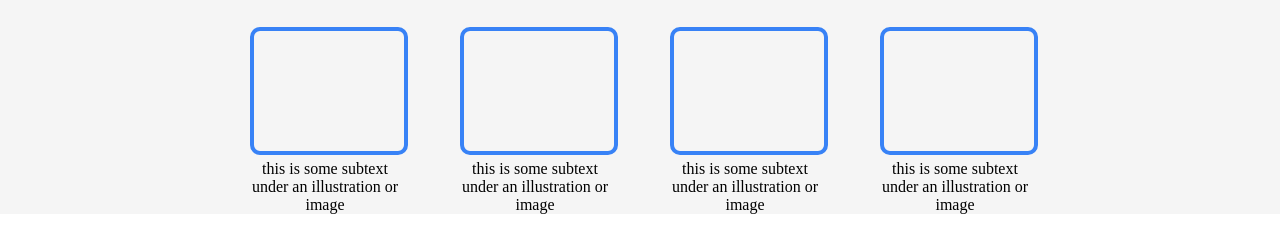
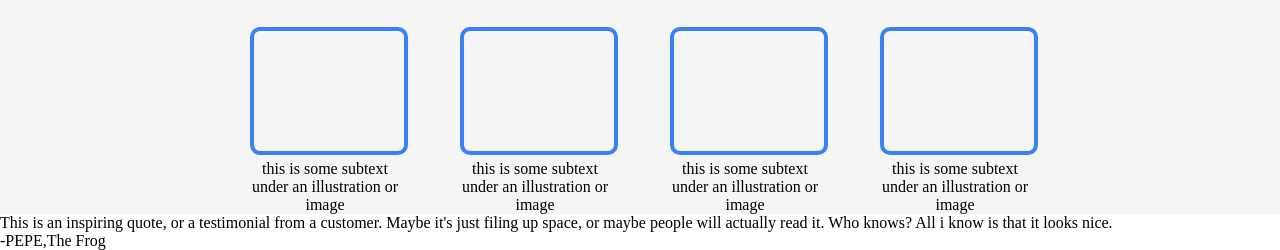
Before and after one commit to IBLearning0/landing-page, a plain HTML site: page index.html in a window 1280 px wide. Shown: the part 646-896 px from the top of the page. Before the commit the page ends 860 px from the top, so only its background shows below. Drawn offline with Linux system fonts and the light colour scheme.

Commit message:
Create structure of quote section

```diff
--- a/index.html
+++ b/index.html
@@ -41,6 +41,14 @@
             </dir>
         </div>
 
+        <div class="section-3">
+            <p class="quote">
+                This is an inspiring quote, or a testimonial from a customer. Maybe it's just filing up space,
+                or maybe people will actually read it. Who knows? All i know is that it looks nice.
+            </p>
+            <p class="quote-aut">-PEPE,The Frog</p>
+        </div>
+
 
 
 
```
